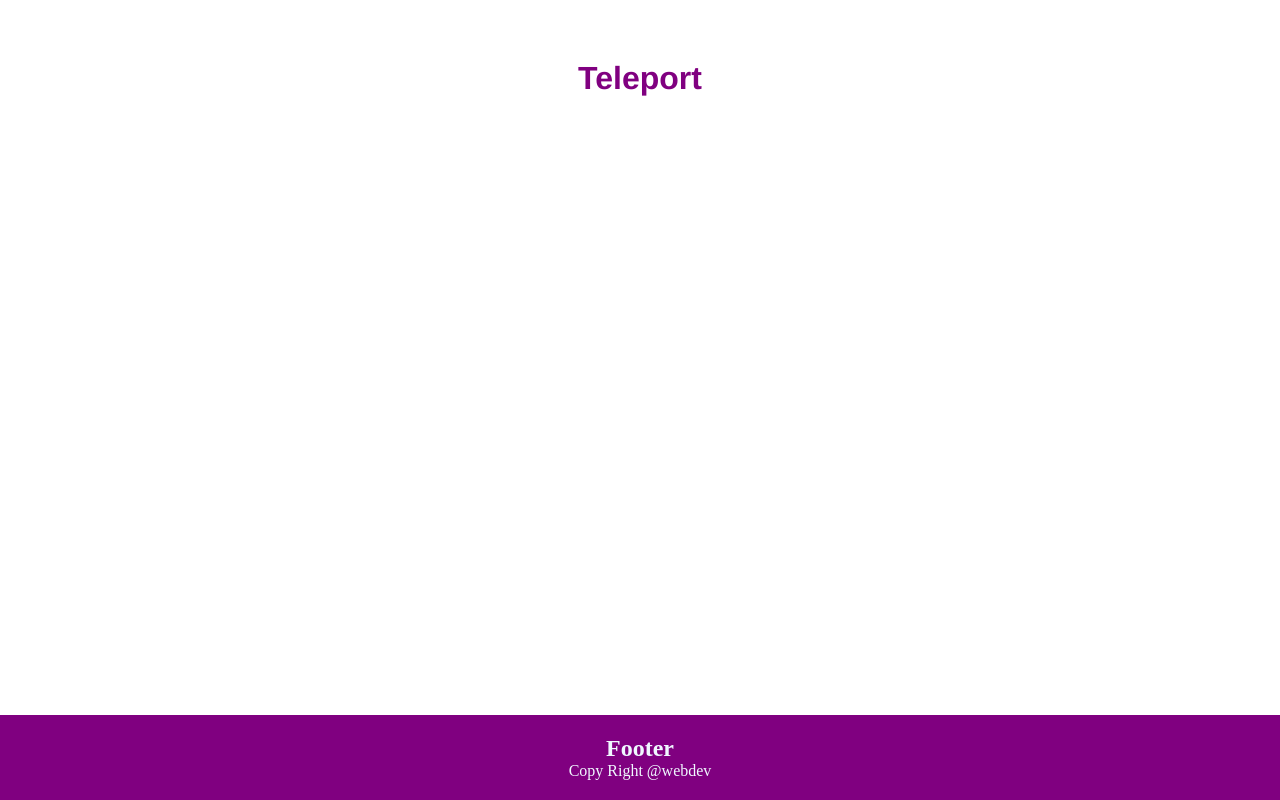
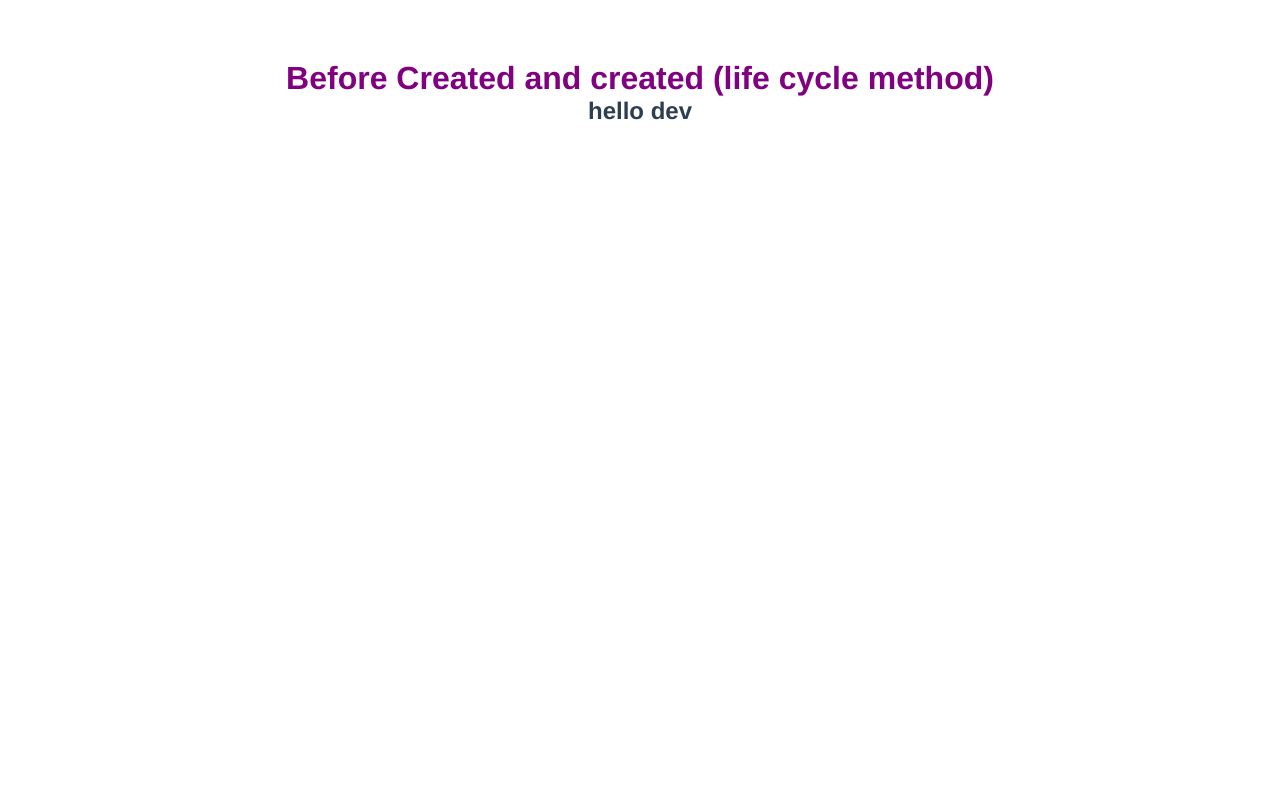
Before and after one commit to arvindk07/vue-step-by-step, a Vue app: page / in a window 1280 px wide. Built offline with nearby package versions, Linux system fonts and the light colour scheme.

Commit message:
Before Created and created (life cycle method)

```diff
--- a/src/components/Footer.vue
+++ /dev/null
@@ -1,26 +0,0 @@
-<template>
-  <div class="footerWrapper">
-    <h2>Footer</h2>
-    <p>Copy Right @webdev</p>
-  </div>
-</template>
-
-<script>
-export default {
-  name: "FooterVue",
-};
-</script>
-
-<style>
-.footerWrapper {
-  bottom: 0;
-  margin: 0;
-  padding: 0;
-  width: 100vw;
-  padding: 20px 0px;
-  position: absolute;
-  text-align: center;
-  color: aliceblue;
-  background-color: purple;
-}
-</style>
--- a/src/components/HomeComponents.vue
+++ b/src/components/HomeComponents.vue
@@ -1,20 +1,25 @@
 <template>
-  <h1>Teleport</h1>
-  <Teleport to="#footer">
-    <FooterVue />
-  </Teleport>
+  <h1>Before Created and created (life cycle method)</h1>
+  <h2>{{ name }}</h2>
 </template>
 
 <script>
-import FooterVue from "./Footer.vue";
 export default {
   name: "HomeComponents",
-  components: {
-    FooterVue,
+
+  data() {
+    console.warn("created");
+    return {
+      name: "Dev",
+    };
   },
 
-  data() {
-    return {};
+  beforeCreate() {
+    alert("before created");
+  },
+  created() {
+    this.name = "hello dev";
+    alert("created");
   },
 };
 </script>
```
